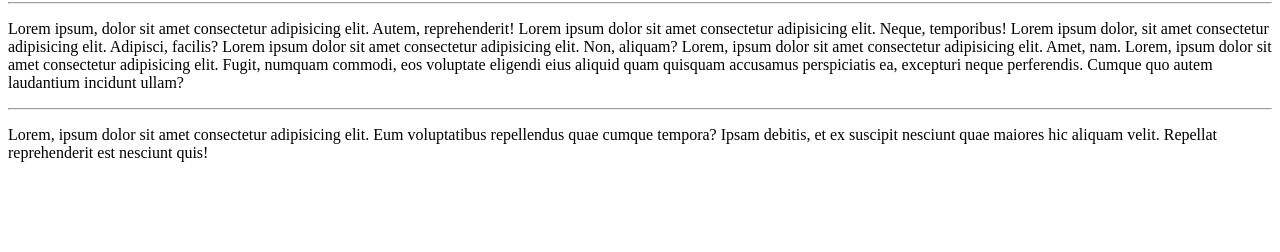
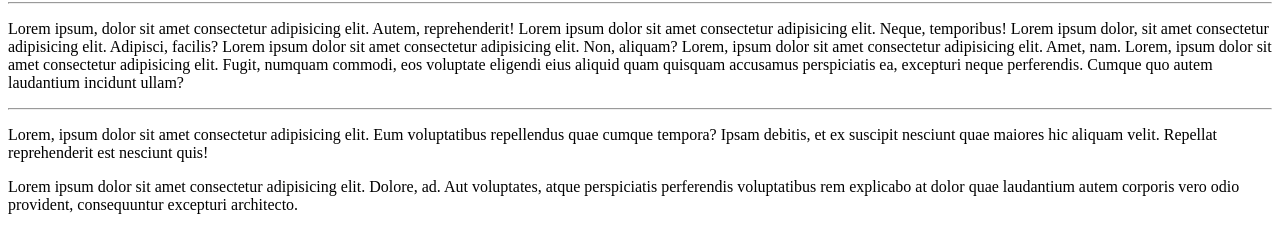
Before and after one commit to estevaokapp/Ola-Mundo, a plain HTML site: page index.html in a window 1280 px wide. Shown: the part 78-330 px from the top of the page. Drawn offline with Linux system fonts and the light colour scheme.

Commit message:
Update index.html

```diff
--- a/index.html
+++ b/index.html
@@ -17,5 +17,6 @@
         Lorem, ipsum dolor sit amet consectetur adipisicing elit. Fugit, numquam commodi, eos voluptate eligendi eius aliquid quam quisquam accusamus perspiciatis ea, excepturi neque perferendis. Cumque quo autem laudantium incidunt ullam?</p>
         <hr>
         <p>Lorem, ipsum dolor sit amet consectetur adipisicing elit. Eum voluptatibus repellendus quae cumque tempora? Ipsam debitis, et ex suscipit nesciunt quae maiores hic aliquam velit. Repellat reprehenderit est nesciunt quis!</p>
+        <p>Lorem ipsum dolor sit amet consectetur adipisicing elit. Dolore, ad. Aut voluptates, atque perspiciatis perferendis voluptatibus rem explicabo at dolor quae laudantium autem corporis vero odio provident, consequuntur excepturi architecto.</p>
 </body>
 </html>
```
